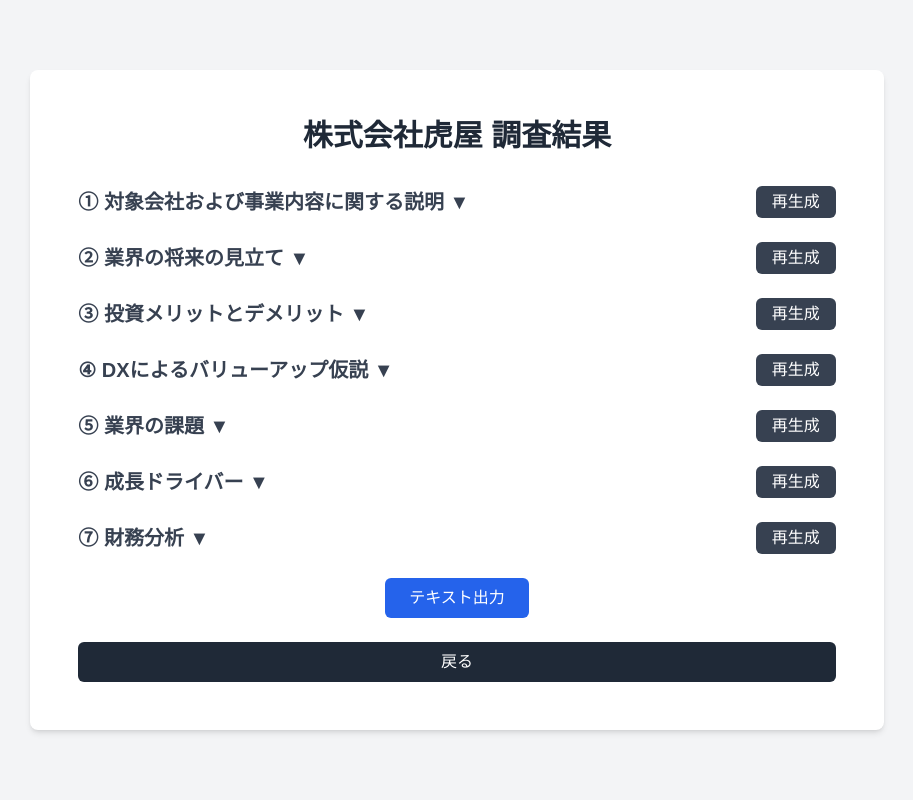
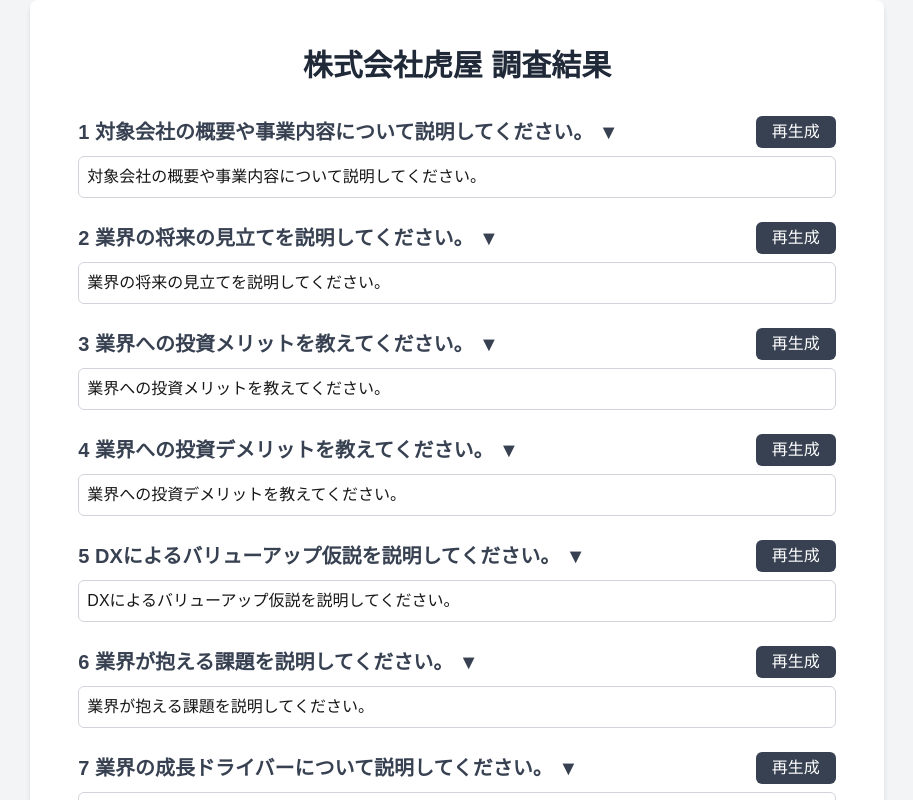
Before and after one commit to Kazuto-Ikeda/local-for-investment-PJ, a Next.js app: page /report in a window 1280 px wide. Shown: the top 800 px of the page, without its empty margins (183-1096 px from the left). Built offline with nearby package versions, Linux system fonts and the light colour scheme.

Commit message:
rollback output content2

```diff
--- a/src/app/report/page.tsx
+++ b/src/app/report/page.tsx
@@ -5,33 +5,37 @@ import { useSearchParams } from "next/navigation";
 import Link from "next/link";
 
 interface IndustryData {
-  current_situation: string;
-  future_outlook: string;
-  investment_advantages: string;
-  investment_disadvantages: string;
-  value_up_hypothesis: string;
-  industry_challenges: string;
-  growth_drivers: string;
-  financial_analysis: string;
-  ev_ebitda_median?: string;
+  [key: string]: string; // 各セクションのプロンプトに対応
 }
 
 const ReportPageContent = () => {
   const searchParams = useSearchParams();
-  const companyName = searchParams ? searchParams.get("companyName") || "株式会社虎屋" : "株式会社虎屋";
+  const companyName = searchParams.get("companyName") || "株式会社虎屋";
   const selectedIndustry = searchParams.get("selectedIndustry");
 
-  // Mock Mode
-  const isMockMode = true;
+  // 初期データの設定
+  const initialPrompts = {
+    current_situation: "対象会社の概要や事業内容について説明してください。",
+    future_outlook: "業界の将来の見立てを説明してください。",
+    investment_advantages: "業界への投資メリットを教えてください。",
+    investment_disadvantages: "業界への投資デメリットを教えてください。",
+    value_up_hypothesis: "DXによるバリューアップ仮説を説明してください。",
+    industry_challenges: "業界が抱える課題を説明してください。",
+    growth_drivers: "業界の成長ドライバーについて説明してください。",
+    financial_analysis: "業界の財務分析について説明してください。",
+  };
 
-  // State variables
   const [industryData, setIndustryData] = useState<IndustryData | null>(null);
-  const [errorMessage, setErrorMessage] = useState("");
-  const [expandedSections, setExpandedSections] = useState<string[]>([]); // For toggles
+  const [prompts, setPrompts] = useState(initialPrompts);
+  const [isOpen, setIsOpen] = useState<{ [key: string]: boolean }>(
+    Object.keys(initialPrompts).reduce((acc, key) => {
+      acc[key] = false;
+      return acc;
+    }, {} as { [key: string]: boolean })
+  );
 
   useEffect(() => {
-    if (isMockMode) {
-      const mockIndustryData: IndustryData = {
+    const mockData: IndustryData = {
       current_situation: "現在の業界は安定した成長を遂げています。",
       future_outlook: "将来的にはさらなる需要が見込まれます。",
       investment_advantages: "市場規模が大きく、多様な顧客層があります。",
@@ -40,102 +44,69 @@ const ReportPageContent = () => {
       industry_challenges: "規制対応が課題となっています。",
       growth_drivers: "新興国市場の拡大が成長ドライバーとなっています。",
       financial_analysis: "財務健全性が高く、収益性が良好です。",
-        ev_ebitda_median: "8.4倍",
     };
-      setIndustryData(mockIndustryData);
-    } else {
-      if (!selectedIndustry) {
-        setErrorMessage("業界情報が指定されていません。");
-        return;
-      }
-      const fetchData = async () => {
-        try {
-          const response = await fetch(`${process.env.NEXT_PUBLIC_BACKEND_URL}/summarize?industry=${selectedIndustry}`);
-          if (!response.ok) {
-            throw new Error("Failed to fetch industry data.");
-          }
-          const data: IndustryData = await response.json();
-          setIndustryData(data);
-        } catch (error) {
-          setErrorMessage("業界データの取得に失敗しました。");
-        }
-      };
-      fetchData();
-    }
-  }, [selectedIndustry]);
+    setIndustryData(mockData);
+  }, []);
 
-  const handleToggle = (section: string) => {
-    setExpandedSections((prev) =>
-      prev.includes(section) ? prev.filter((s) => s !== section) : [...prev, section]
-    );
+  const handlePromptChange = (key: string, value: string) => {
+    setPrompts({ ...prompts, [key]: value });
   };
 
-  const handleRegenerate = (section: string) => {
-    alert(`${section} の再生成がリクエストされました。`); // Replace with actual regeneration logic
+  const handleRegenerate = (key: string) => {
+    alert(`再生成中: ${prompts[key]}`);
+    // 実際の再生成ロジックをここに追加します
   };
 
-  const sections = [
-    { title: "① 対象会社および事業内容に関する説明", key: "current_situation" },
-    { title: "② 業界の将来の見立て", key: "future_outlook" },
-    { title: "③ 投資メリットとデメリット", key: "investment_advantages", subKeys: ["investment_disadvantages"] },
-    { title: "④ DXによるバリューアップ仮説", key: "value_up_hypothesis" },
-    { title: "⑤ 業界の課題", key: "industry_challenges" },
-    { title: "⑥ 成長ドライバー", key: "growth_drivers" },
-    { title: "⑦ 財務分析", key: "financial_analysis" },
-  ];
+  const toggleSection = (key: string) => {
+    setIsOpen((prev) => ({ ...prev, [key]: !prev[key] }));
+  };
 
   return (
     <div className="min-h-screen bg-gray-100 flex items-center justify-center">
       <div className="bg-white p-12 rounded-lg shadow-md w-2/3">
         <h1 className="text-3xl font-bold mb-8 text-gray-800 text-center">{companyName} 調査結果</h1>
 
-        {errorMessage && <p className="text-red-600 mb-4">{errorMessage}</p>}
-
-        {industryData && (
-          <>
-            {sections.map((section) => (
-              <div key={section.key} className="mb-6">
+        {industryData &&
+          Object.keys(initialPrompts).map((key, index) => (
+            <div className="mb-6" key={key}>
               <div className="flex justify-between items-center">
                 <h2
                   className="text-xl font-bold text-gray-700 cursor-pointer"
-                    onClick={() => handleToggle(section.key)}
+                  onClick={() => toggleSection(key)}
                 >
-                    {section.title} {expandedSections.includes(section.key) ? "▲" : "▼"}
+                  {index + 1} {initialPrompts[key]} {isOpen[key] ? "▲" : "▼"}
                 </h2>
                 <button
-                    className="bg-gray-700 text-white py-1 px-4 rounded-md hover:bg-gray-800"
-                    onClick={() => handleRegenerate(section.title)}
+                  onClick={() => handleRegenerate(key)}
+                  className="bg-gray-700 text-white py-1 px-4 rounded-md"
                 >
                   再生成
                 </button>
               </div>
-                {expandedSections.includes(section.key) && (
               <div className="mt-2">
-                    <p className="text-base text-gray-800">
-                      {industryData[section.key as keyof IndustryData]}
-                      {section.subKeys?.map((subKey) => (
-                        <span key={subKey} className="block mt-2">
-                          {industryData[subKey as keyof IndustryData]}
-                        </span>
-                      ))}
-                    </p>
+                <input
+                  type="text"
+                  value={prompts[key]}
+                  onChange={(e) => handlePromptChange(key, e.target.value)}
+                  className="block w-full p-2 border border-gray-300 rounded-md"
+                  placeholder={`再生成用のプロンプトを入力`}
+                />
               </div>
+              {isOpen[key] && (
+                <p className="text-base text-gray-800 mt-4">{industryData[key]}</p>
               )}
             </div>
           ))}
-          </>
-        )}
 
         <div className="text-center mt-6">
-          <button
-            className="bg-blue-600 text-white py-2 px-6 rounded-md hover:bg-blue-700"
-            onClick={() => alert("テキスト出力処理が呼び出されました。")}
-          >
+          <button className="bg-blue-600 text-white py-2 px-6 rounded-md hover:bg-blue-700">
             テキスト出力
           </button>
         </div>
-
-        <Link href="/" className="w-full bg-gray-800 text-white py-2 rounded-md hover:bg-gray-900 mt-6 text-center block">
+        <Link
+          href="/"
+          className="w-full bg-gray-800 text-white py-2 rounded-md hover:bg-gray-900 mt-6 text-center block"
+        >
           戻る
         </Link>
       </div>
@@ -143,12 +114,10 @@ const ReportPageContent = () => {
   );
 };
 
-const ReportPage = () => {
-  return (
+const ReportPage = () => (
   <Suspense fallback={<div>Loading...</div>}>
     <ReportPageContent />
   </Suspense>
 );
-};
 
 export default ReportPage;
```
Lines whose indentation alone changed are shown as unchanged.
